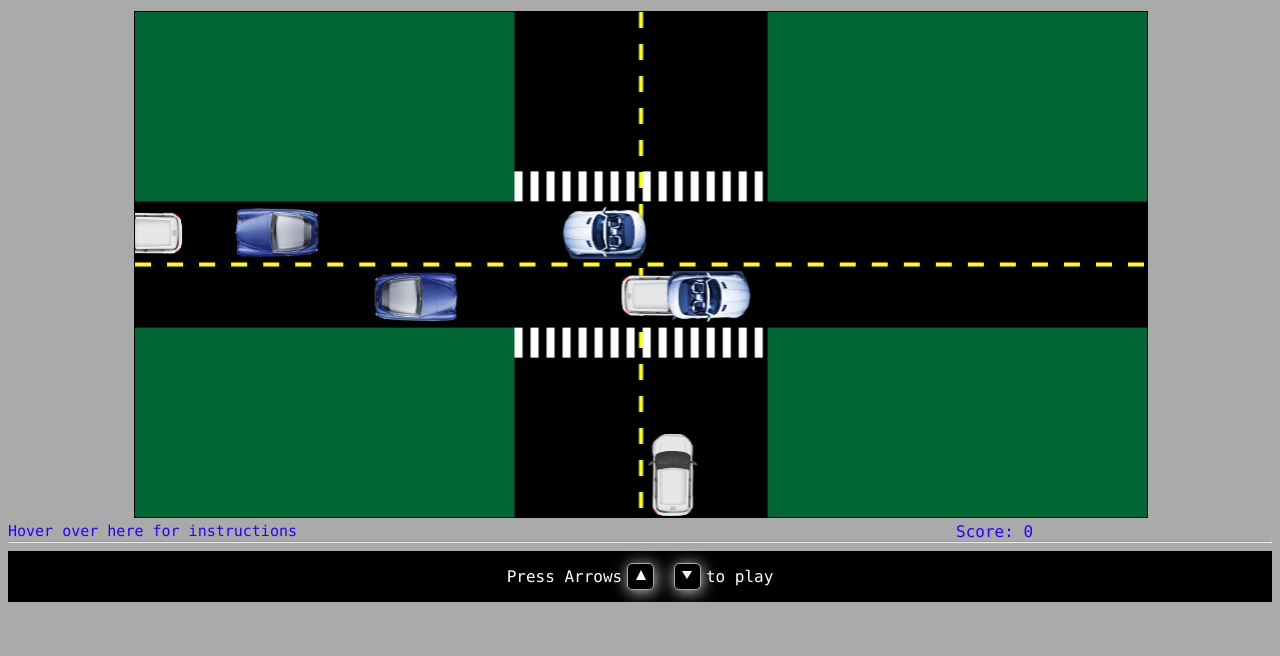
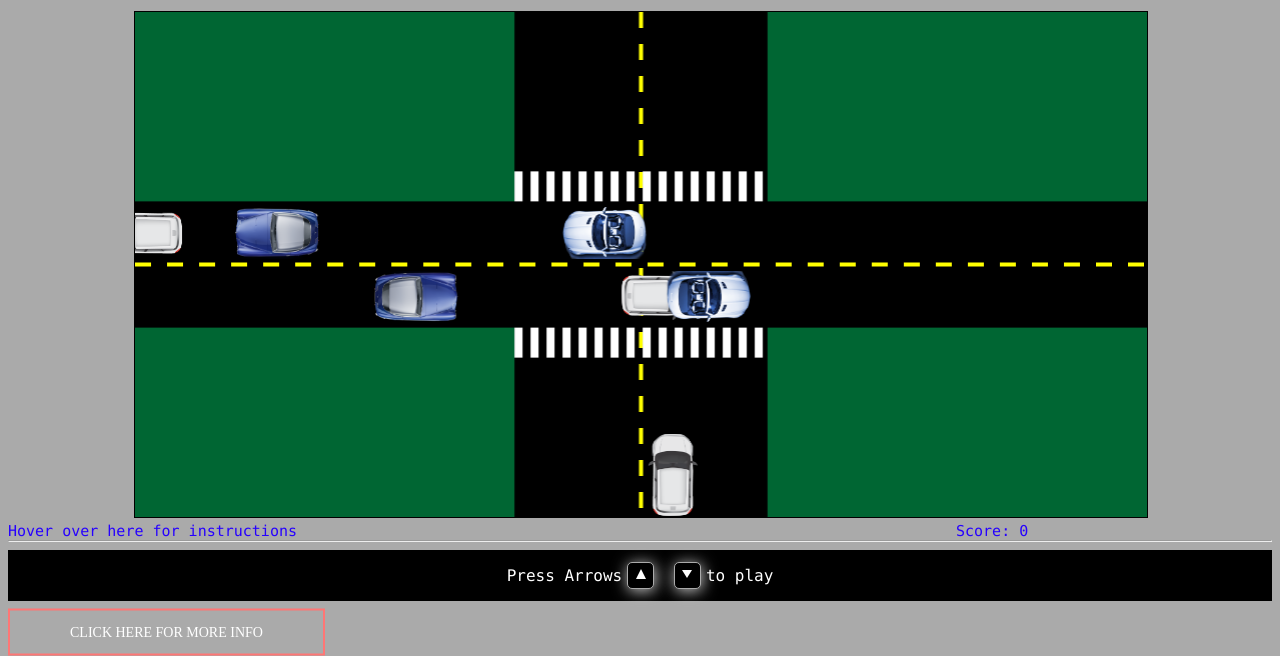
Before and after one commit to steezy2/WebGame, a plain HTML site: page index.html in a window 1280 px wide. Shown: the part 148-804 px from the top of the page. Drawn offline with nearby package versions, Linux system fonts and the light colour scheme.

Commit message:
chaining on more info button

```diff
--- a/index.html
+++ b/index.html
@@ -54,9 +54,15 @@
 			    </ul>
 			</div>
 			to play
-		</p>
-		</footer>
-
+    </p>
+    </footer>
+    <div class="left">
+      <a href="" class="btn btn1" id="#Info">Click Here for more info</a>
+    </div>
+    <pre id="hiddentext">This game was designed by: Jhonathan Malagon, Nicholas Klonne, and Arnaud Filliat
+Cars come 10% faster each level, and your score per level is linked to a timer based on how fast you get across the road.
+Please Enjoy!
+    </pre>
 		<!-- Image loads for use in JS-->
 		<img src="images/car-fast.png" alt="Fast Car" id="car-fast" style="display:none;">
 		<img src="images/car-medium.png" alt="Medium Car" id="car-med" style="display:none;">
--- a/nocopnostop.css
+++ b/nocopnostop.css
@@ -29,13 +29,55 @@ hr {
   float:right;
   width: 25%;
   margin-left:10px;
+  font-size: 15px;
 }
 
-CSS for score
-#score {
-  display: inline;
-  text-align: right;
-  height: 15px;
+/*CSS for more info button */
+.left{
+  position: relative;
+  top: 30px;
+  left: 50%;
+  transform: translate(-50%,-50%);
+}
+
+.btn{
+  position: relative;
+
+  color: white;
+  font-size: 14px;
+  font-family: "montserrat";
+  text-decoration: none;
+  margin: 30px 0;
+  border: 2px solid #ff7675;
+  padding: 14px 60px;
+  text-transform: uppercase;
+  transition: 1s all ease;
+}
+
+.btn::before{
+  background: #ff7675;
+  content: "";
+  position: absolute;
+  top: 50%;
+  left: 50%;
+  transform: translate(-50%,-50%);
+  z-index: -1;
+  transition: all 0.6s ease;
+}
+
+.btn1::before{
+  width: 0%;
+  height: 100%;
+}
+
+.btn1:hover::before{
+  width: 100%;
+}
+
+#hiddentext {
+  position: relative;
+  top: 30px;
+  font-size: 14px;
 }
 
 /* CSS for arrows */
--- a/nocopnostop.js
+++ b/nocopnostop.js
@@ -20,7 +20,6 @@ var isGameOver;
 var totalScore, levelScore;
 var noButtonClick;
 
-
 /*
  *
  * Initialization
@@ -28,9 +27,8 @@ var noButtonClick;
  */
 window.onload = function() {
   setup();
+  $("#hiddentext").hide();
 }
-
-
 
 // Function to draw everyone
 function drawNew() {
@@ -57,7 +55,6 @@ function moveAndDraw() {
 	checkCollisions();
 	checkSuccess();
 }
-
 
 /*
  *
@@ -317,7 +314,7 @@ $(document).on("mousedown", "li.arrowUp", function () {
     }
   }, 50 );
   return false;
-// break;
+
 });
 
 $(document).on("mousedown", "li.arrowDown", function () {
@@ -327,7 +324,7 @@ $(document).on("mousedown", "li.arrowDown", function () {
       drawNew();
     }
   }, 50 );
-// break;
+
 });
 
 $(document).mouseup(function(){
@@ -335,6 +332,12 @@ $(document).mouseup(function(){
   return false;
 });
 
+//more info button
+$(document).on("click", "a.btn", function(){
+  //alert("click");
+  $("#hiddentext").slideDown(2000).delay(10000).slideUp(2000);
+  return false;
+});
 
 function spaceKey(event) {
 	if (event.keyCode === 32) {
```
